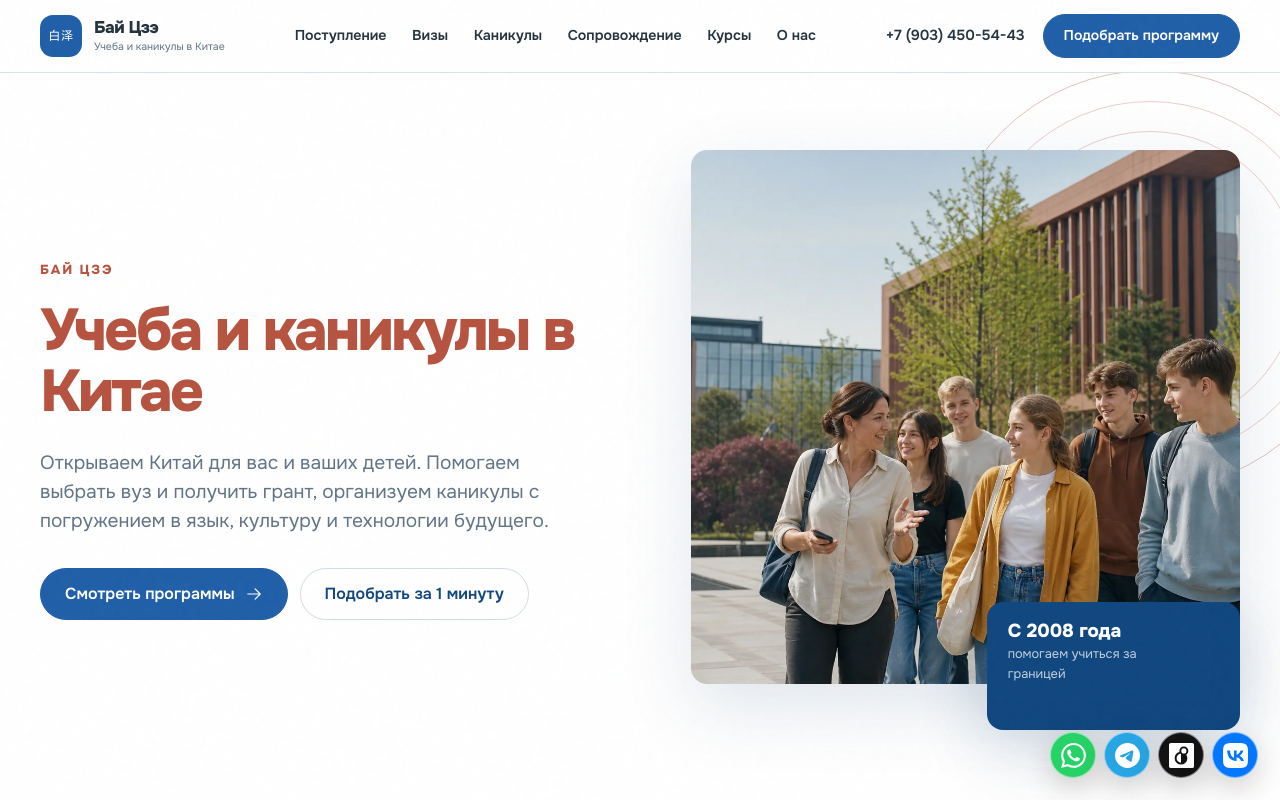
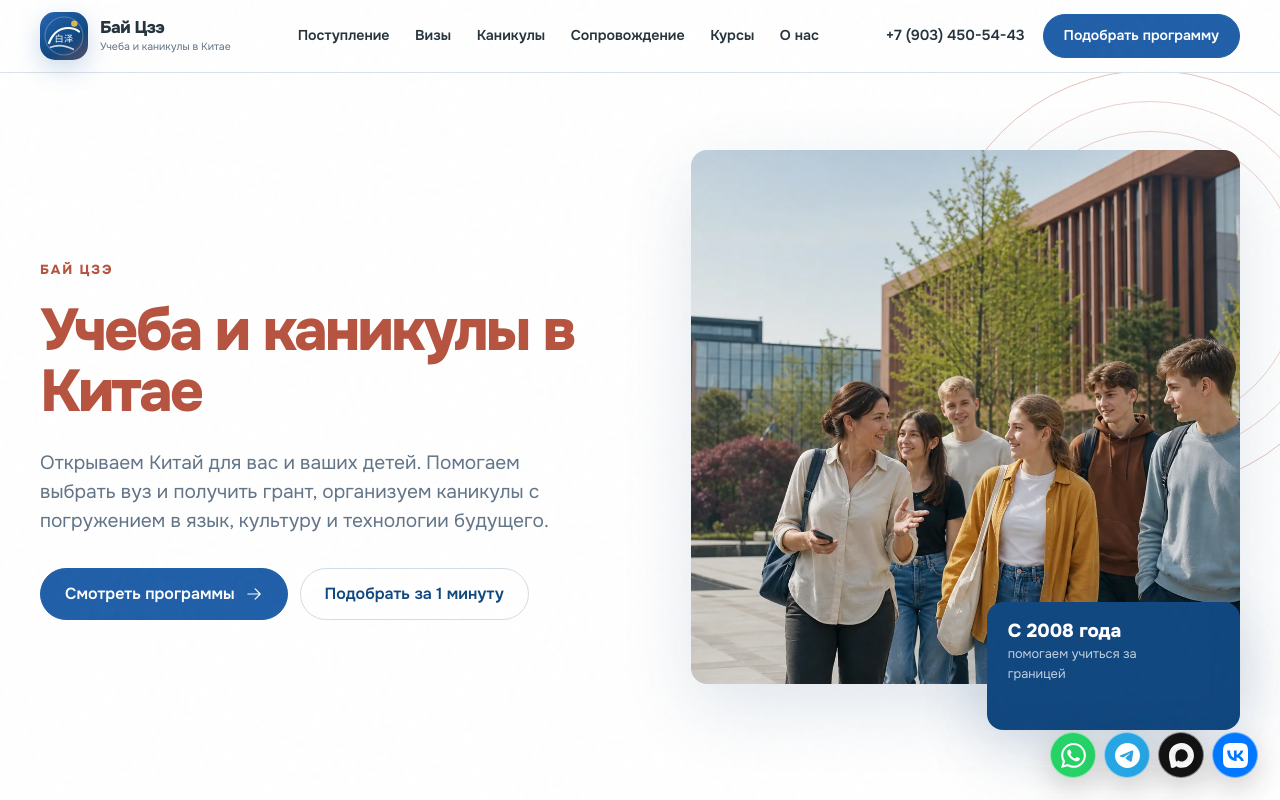
Before and after one commit to andrik268/baize-china, a React (Vite) app: page / in a window 1280 px wide. Shown: the top 800 px of the page. Built offline with nearby package versions, Linux system fonts and the light colour scheme.

Commit message:
Use official MAX logo and refresh brand mark

```diff
--- a/src/App.jsx
+++ b/src/App.jsx
@@ -42,6 +42,10 @@ const SOCIAL_ICON_PATHS = {
 };
 
 function SocialIcon({ name, size = 24 }) {
+  if (name === "max") {
+    return <img className="social-icon social-icon--max" width={size} height={size} src="/assets/max-logo-official.svg" alt="" aria-hidden="true" />;
+  }
+
   return (
     <svg className={`social-icon social-icon--${name}`} width={size} height={size} viewBox="0 0 24 24" aria-hidden="true" focusable="false">
       <path d={SOCIAL_ICON_PATHS[name]} />
@@ -52,7 +56,15 @@ function SocialIcon({ name, size = 24 }) {
 function Brand({ light = false }) {
   return (
     <a className={`brand ${light ? "brand--light" : ""}`} href="#top">
-      <span className="brand__mark" aria-hidden="true">白泽</span>
+      <span className="brand__mark" aria-hidden="true">
+        <svg viewBox="0 0 48 48" role="presentation">
+          <circle cx="24" cy="24" r="19" fill="none" stroke="currentColor" strokeWidth="1.2" opacity=".24" />
+          <path d="M9 31c3.9-9.8 10.4-15 19.2-15 4.2 0 7.9 1.2 10.8 3.5" fill="none" stroke="currentColor" strokeWidth="2.2" strokeLinecap="round" />
+          <path d="M10.5 35.2c6.6-2.5 14.4-2.2 22.8 2.1" fill="none" stroke="currentColor" strokeWidth="1.7" strokeLinecap="round" opacity=".78" />
+          <circle cx="34.3" cy="11.6" r="3.2" fill="#e1b450" />
+          <text x="24" y="30" textAnchor="middle" fill="currentColor" fontSize="9.2" fontWeight="800" letterSpacing=".4">白泽</text>
+        </svg>
+      </span>
       <span className="brand__copy">
         <strong>Бай Цзэ</strong>
         <small>Учеба и каникулы в Китае</small>
--- a/src/styles.css
+++ b/src/styles.css
@@ -312,16 +312,22 @@ a:focus-visible,
 }
 
 .brand__mark {
-  min-width: 42px;
-  height: 42px;
+  width: 48px;
+  min-width: 48px;
+  height: 48px;
   display: grid;
   place-items: center;
-  border-radius: 13px;
-  background: var(--blue);
+  overflow: hidden;
+  border-radius: 15px;
+  background: linear-gradient(145deg, var(--blue) 12%, var(--blue-dark) 62%, var(--terracotta) 150%);
   color: var(--white);
-  font-size: 0.76rem;
-  font-weight: 800;
-  letter-spacing: 0.05em;
+  box-shadow: 0 9px 24px color-mix(in srgb, var(--blue) 22%, transparent);
+}
+
+.brand__mark svg {
+  width: 100%;
+  height: 100%;
+  display: block;
 }
 
 .brand__copy {
@@ -342,8 +348,9 @@ a:focus-visible,
 }
 
 .brand--light .brand__mark {
-  background: var(--white);
+  background: linear-gradient(145deg, var(--white), var(--gold));
   color: var(--blue-dark);
+  box-shadow: none;
 }
 
 .brand--light .brand__copy small {
@@ -2028,7 +2035,7 @@ a:focus-visible,
 }
 
 @media (max-width: 420px) {
-  .brand__mark { min-width: 38px; height: 38px; }
+  .brand__mark { width: 38px; min-width: 38px; height: 38px; }
   .brand__copy strong { font-size: 0.96rem; }
   .hero__visual { min-height: 340px; }
   .hero__note--top { display: none; }
```
Also changed, not shown: public/assets/max-logo-official.svg (added).
